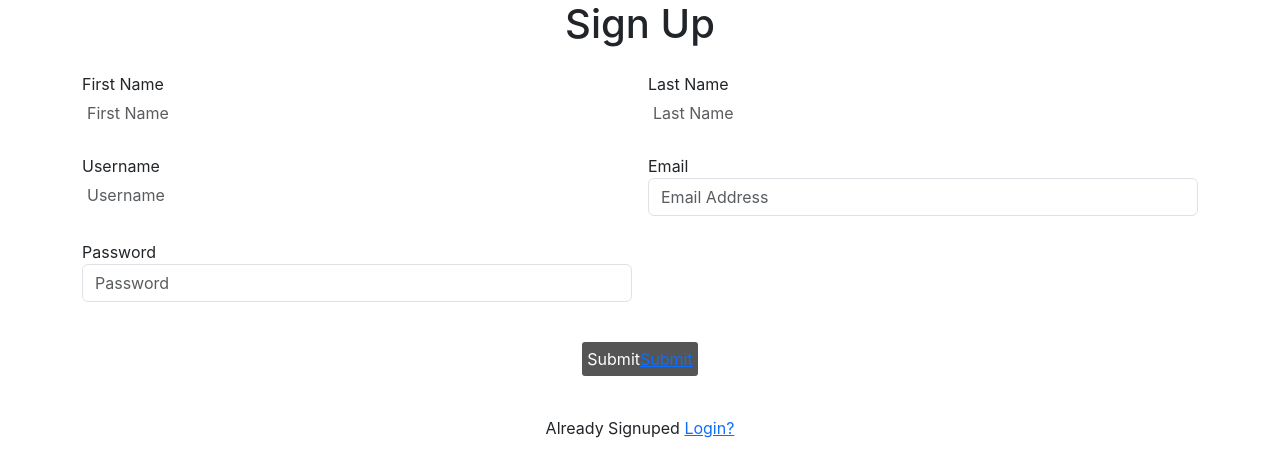
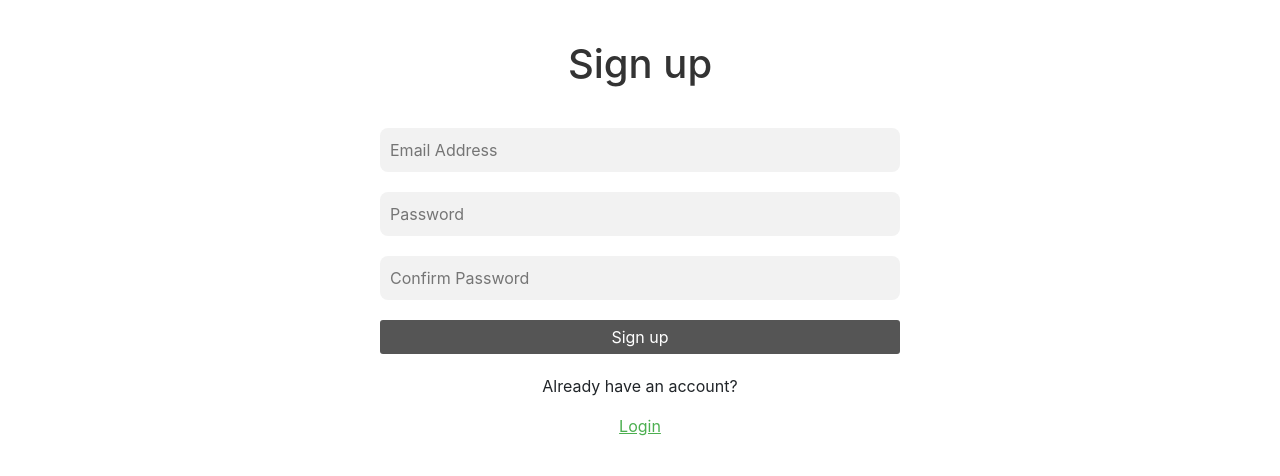
Before and after one commit to OyakiMasu/Ruby-Project, a React (Create React App) app in the folder client/: page / in a window 1280 px wide. Shown: the top 476 px of the page. Built offline with nearby package versions, Linux system fonts and the light colour scheme.

Commit message:
finished styling sign up and login

```diff
--- a/client/src/components/Cart.css
+++ b/client/src/components/Cart.css
@@ -1,51 +1,104 @@
 .cart-container {
-    margin: 20px;
+  max-width: 800px;
+  margin: 0 auto;
+  padding: 20px;
+}
+
+.cart-card {
+  border: 1px solid #ccc;
+  box-shadow: 0px 2px 4px rgba(0, 0, 0, 0.1);
+  border-radius: 4px;
+  padding: 20px;
 }
 
 .cart-title {
-    font-size: 24px;
-    margin-bottom: 10px;
+  font-size: 2rem;
+  text-align: center;
+  margin-bottom: 20px;
 }
 
 .cart-empty-message {
-    font-size: 18px;
-    color: #999;
+  font-size: 1.2rem;
+  text-align: center;
 }
 
 .cart-item {
   display: flex;
-    justify-content: space-between;
   align-items: center;
-    margin-bottom: 10px;
-    border-bottom: 1px solid #ccc;
-    padding-bottom: 10px;
+  margin-bottom: 20px;
+}
+
+.cart-item-image {
+  width: 100px;
+  height: 100px;
+  object-fit: cover;
+  margin-right: 20px;
+}
+
+.cart-item-details {
+  flex-grow: 1;
 }
 
 .cart-item-name {
-    font-size: 20px;
+  font-size: 1.2rem;
+  margin-bottom: 10px;
 }
 
 .cart-item-price {
-    font-size: 18px;
+  font-size: 1rem;
+  margin-bottom: 10px;
+}
+
+.cart-item-quantity {
+  display: flex;
+  align-items: center;
+  margin-bottom: 10px;
+}
+
+.cart-quantity-button {
+  font-size: 1.2rem;
+  background-color: #ddd;
+  border: none;
+  padding: 5px 10px;
+  margin-right: 10px;
+  cursor: pointer;
 }
 
 .cart-remove-button {
-    background-color: #f00;
+  font-size: 1rem;
+  background-color: #f44336;
   color: #fff;
   border: none;
   padding: 5px 10px;
-    font-size: 16px;
+  margin-left: 10px;
   cursor: pointer;
 }
 
 .cart-total-price {
-    font-size: 20px;
-    font-weight: bold;
+  font-size: 1.2rem;
+  text-align: right;
   margin-top: 20px;
 }
-  .cart-item-image {
-    width: 100px;
-    height: 100px;
-    object-fit: cover;
-    margin-right: 16px;
+
+.cart-checkout-button {
+  font-size: 1rem;
+  background-color: #4caf50;
+  color: #fff;
+  border: none;
+  padding: 10px 20px;
+  margin-top: 20px;
+  cursor: pointer;
 }
+.back-to-home {
+  display: inline-block;
+  padding: 10px 20px;
+  background-color: #007bff;
+  color: #fff;
+  text-decoration: none;
+  border-radius: 5px;
+  font-weight: bold;
+}
+
+.back-to-home:hover {
+  background-color: #0056b3;
+}
--- a/client/src/components/Login.js
+++ b/client/src/components/Login.js
@@ -1,62 +1,153 @@
 import React, { useState } from "react";
-import { useNavigate,Link } from "react-router-dom";
+import styled, { keyframes } from "styled-components";
+import { useNavigate, Link } from "react-router-dom";
+
+const slideIn = keyframes`
+  from {
+    transform: translateX(100%);
+    opacity: 0;
+  }
+  to {
+    transform: translateX(0);
+    opacity: 1;
+  }
+`;
+
+const slideOut = keyframes`
+  from {
+    transform: translateX(0);
+    opacity: 1;
+  }
+  to {
+    transform: translateX(-100%);
+    opacity: 0;
+  }
+`;
+
+const Container = styled.div`
+  max-width: 600px;
+  margin: 0 auto;
+  padding: 40px;
+  background-color: #fff;
+  border-radius: 8px;
+  animation: ${slideIn} 0.5s forwards;
+
+  ${({ isHidden }) =>
+    isHidden &&
+    `
+    animation: ${slideOut} 0.5s forwards;
+  `}
+`;
+
+const Title = styled.h1`
+  text-align: center;
+  margin-bottom: 40px;
+  color: #333;
+`;
+
+const Form = styled.form`
+  display: flex;
+  flex-direction: column;
+`;
+
+const Input = styled.input`
+  margin-bottom: 20px;
+  padding: 10px;
+  border: none;
+  border-radius: 8px;
+  background-color: #f2f2f2;
+  font-size: 16px;
+`;
+
+const Button = styled.button`
+  padding: 10px;
+  border: none;
+  border-radius: 8px;
+  background-color: #4caf50;
+  color: #fff;
+  font-size: 16px;
+  cursor: pointer;
+`;
+
+const Message = styled.p`
+  margin-top: 20px;
+  text-align: center;
+  font-size: 16px;
+  color: ${({ isError }) => (isError ? "red" : "green")};
+`;
+
+const LinkWrapper = styled.div`
+  margin-top: 20px;
+  text-align: center;
+`;
+
+const CustomLink = styled(Link)`
+  color: #4caf50;
+`;
+
 function Login() {
   const [formData, setFormData] = useState({
     email: "",
-    password: ""
+    password: "",
   });
-  let nav = useNavigate();
+  const [message, setMessage] = useState("");
+  const nav = useNavigate();
+
   function handleChange(e) {
     setFormData({
       ...formData,
-      [e.target.name]: e.target.value
+      [e.target.name]: e.target.value,
     });
   }
+
   function handleSubmit(e) {
     e.preventDefault();
-        nav("/home");
+    // validate form data, e.g. check if email and password are not empty
+    if (!formData.email || !formData.password) {
+      setMessage("Please enter your email and password");
+      return;
     }
-// added form in the login
+    // simulate login with hardcoded credentials
+    if (formData.email === "user@example.com" && formData.password === "password") {
+      nav("/home");
+      setMessage("Login successful");
+    } else {
+      setMessage("Invalid email or password");
+    }
+  }
+
   return (
-    <div className="container">
-    <h1 className="text-center mb-4">Login</h1>
-    <form onSubmit={handleSubmit} >
-      <div className="row justify-content-center">
-      <div className="form-group mb-2 col-md-4">
-        <label htmlFor="email">Email</label>
-        <input
+    <Container>
+      <Title>Login</Title>
+      <Form onSubmit={handleSubmit}>
+        <Input
           type="email"
           placeholder="Email Address"
           name="email"
           id="email"
-          className="form-control"
           onChange={handleChange}
           value={formData.email}
         />
-        </div>
-      </div>
-      <div className="row justify-content-center">
-      <div className="form-group mb-4 col-md-4">
-        <label htmlFor="password">Password</label>
-        <input
+        <Input
           type="password"
-          placeholder="password"
+          placeholder="Password"
           name="password"
           id="password"
-          className="form-control"
           onChange={handleChange}
           value={formData.password}
         />
-      </div>
-      </div>
-      <center><button type="submit" className="btn btn-primary mb-4">Submit</button></center>
-       <center>
-      <p className="forgot-password text-right">
-        Haven't Registered? <Link to="/signup">Sign up here</Link>
-      </p>
-      </center>
-    </form>
-  </div>
-  );
-}
+        <Button type="submit">Login</Button>
+      {message && (
+        <Message isError={message.startsWith("Invalid")}>
+          {message}
+        </Message>
+      )}
+      <LinkWrapper>
+        <span>Don't have an account?</span>{" "}
+        <CustomLink to="/signup">Register here</CustomLink>
+      </LinkWrapper>
+    </Form>
+  </Container>
+);
+      }
 export default Login;
--- a/client/src/components/Signup.js
+++ b/client/src/components/Signup.js
@@ -1,102 +1,152 @@
 import React, { useState } from "react";
+import styled, { keyframes } from "styled-components";
 import { useNavigate, Link } from "react-router-dom";
-//
-function Signup({ setIsLoggedIn }) {
+
+const slideIn = keyframes`
+  from {
+    transform: translateX(100%);
+    opacity: 0;
+  }
+  to {
+    transform: translateX(0);
+    opacity: 1;
+  }
+`;
+
+const slideOut = keyframes`
+  from {
+    transform: translateX(0);
+    opacity: 1;
+  }
+  to {
+    transform: translateX(-100%);
+    opacity: 0;
+  }
+`;
+
+const Container = styled.div`
+  max-width: 600px;
+  margin: 0 auto;
+  padding: 40px;
+  background-color: #fff;
+  border-radius: 8px;
+  animation: ${slideIn} 0.5s forwards;
+
+  ${({ isHidden }) =>
+    isHidden &&
+    `
+    animation: ${slideOut} 0.5s forwards;
+  `}
+`;
+
+const Title = styled.h1`
+  text-align: center;
+  margin-bottom: 40px;
+  color: #333;
+`;
+
+const Form = styled.form`
+  display: flex;
+  flex-direction: column;
+`;
+
+const Input = styled.input`
+  margin-bottom: 20px;
+  padding: 10px;
+  border: none;
+  border-radius: 8px;
+  background-color: #f2f2f2;
+  font-size: 16px;
+`;
+
+const Button = styled.button`
+  padding: 10px;
+  border: none;
+  border-radius: 8px;
+  background-color: #4caf50;
+  color: #fff;
+  font-size: 16px;
+  cursor: pointer;
+`;
+
+const Message = styled.p`
+  margin-top: 20px;
+  text-align: center;
+  font-size: 16px;
+  color: ${({ isError }) => (isError ? "red" : "green")};
+`;
+
+const LinkWrapper = styled.div`
+  margin-top: 20px;
+  text-align: center;
+`;
+
+const CustomLink = styled(Link)`
+  color: #4caf50;
+`;
+
+function Signup() {
   const [formData, setFormData] = useState({
-    username: "",
-    firstname: "",
-    lastname: "",
     email: "",
     password: "",
+    confirmPassword: "",
   });
+  const [message, setMessage] = useState("");
   const nav = useNavigate();
+
   function handleChange(e) {
     setFormData({
       ...formData,
       [e.target.name]: e.target.value,
     });
   }
+
   function handleSubmit(e) {
     e.preventDefault();
+    if (formData.password !== formData.confirmPassword) {
+      setMessage("Passwords do not match");
+      return;
+    }
     nav("/home");
+    setMessage("Signup successful");
   }
-// added form to enable user to enter their credials and sign up
+
   return (
-    <div className="container">
-      <h1 className="text-center mb-4">Sign Up</h1>
-      <form onSubmit={handleSubmit} className="row g-3">
-        <div className="form-group mb-2 col-md-6">
-          <label htmlFor="firstname">First Name</label>
-          <input
-            type="text"
-            className="form-control"
-            placeholder="First Name"
-            name="firstname"
-            id="firstname"
-            onChange={handleChange}
-            value={formData.firstname}
-          />
-        </div>
-        <div className="form-group mb-2 col-md-6">
-          <label htmlFor="lastname">Last Name</label>
-          <input
-            type="text"
-            className="form-control"
-            placeholder="Last Name"
-            name="lastname"
-            id="lastname"
-            onChange={handleChange}
-            value={formData.lastname}
-          />
-        </div>
-        <div className="form-group mb-2 col-6 align-items-center">
-          <label htmlFor="username">Username</label>
-          <input
-            type="text"
-            className="form-control"
-            placeholder="Username"
-            name="username"
-            id="username"
-            onChange={handleChange}
-            value={formData.username}
-          />
-        </div>
-        <div className="form-group mb-2 col-md-6">
-          <label htmlFor="email">Email</label>
-          <input
+    <Container>
+      <Title>Sign up</Title>
+      <Form onSubmit={handleSubmit}>
+        <Input
           type="email"
-            className="form-control"
           placeholder="Email Address"
           name="email"
           id="email"
           onChange={handleChange}
           value={formData.email}
         />
-        </div>
-        <div className="form-group mb-4 col-md-6">
-          <label htmlFor="password">Password</label>
-          <input
+        <Input
           type="password"
-            className="form-control"
           placeholder="Password"
           name="password"
           id="password"
           onChange={handleChange}
           value={formData.password}
         />
-        </div>
-        <center>
-          <button type="submit" className="btn btn-primary mb-4">
-             Submit<Link to="/home">Submit</Link>
-          </button>
-        </center>
-        <center>
-          <p className="forgot-password text-right">
-            Already Signuped <Link to="/login">Login?</Link>
-          </p>
-        </center>
-      </form>
-    </div>
+        <Input
+          type="password"
+          placeholder="Confirm Password"
+          name="confirmPassword"
+          id="confirmPassword"
+          onChange={handleChange}
+          value={formData.confirmPassword}
+        />
+        <Button type="submit">Sign up</Button>
+        {message && <Message isError={message.includes("Passwords do not match")}>{message}</Message>}
+      </Form>
+      <LinkWrapper>
+  <p>Already have an account?</p>
+  <CustomLink to="/login">Login</CustomLink>
+</LinkWrapper>
+</Container>
 );
 }
 export default Signup;
```
Also changed, not shown: client/src/components/Cart.js (+33 -3 lines). Lines whose indentation alone changed are shown as unchanged.
